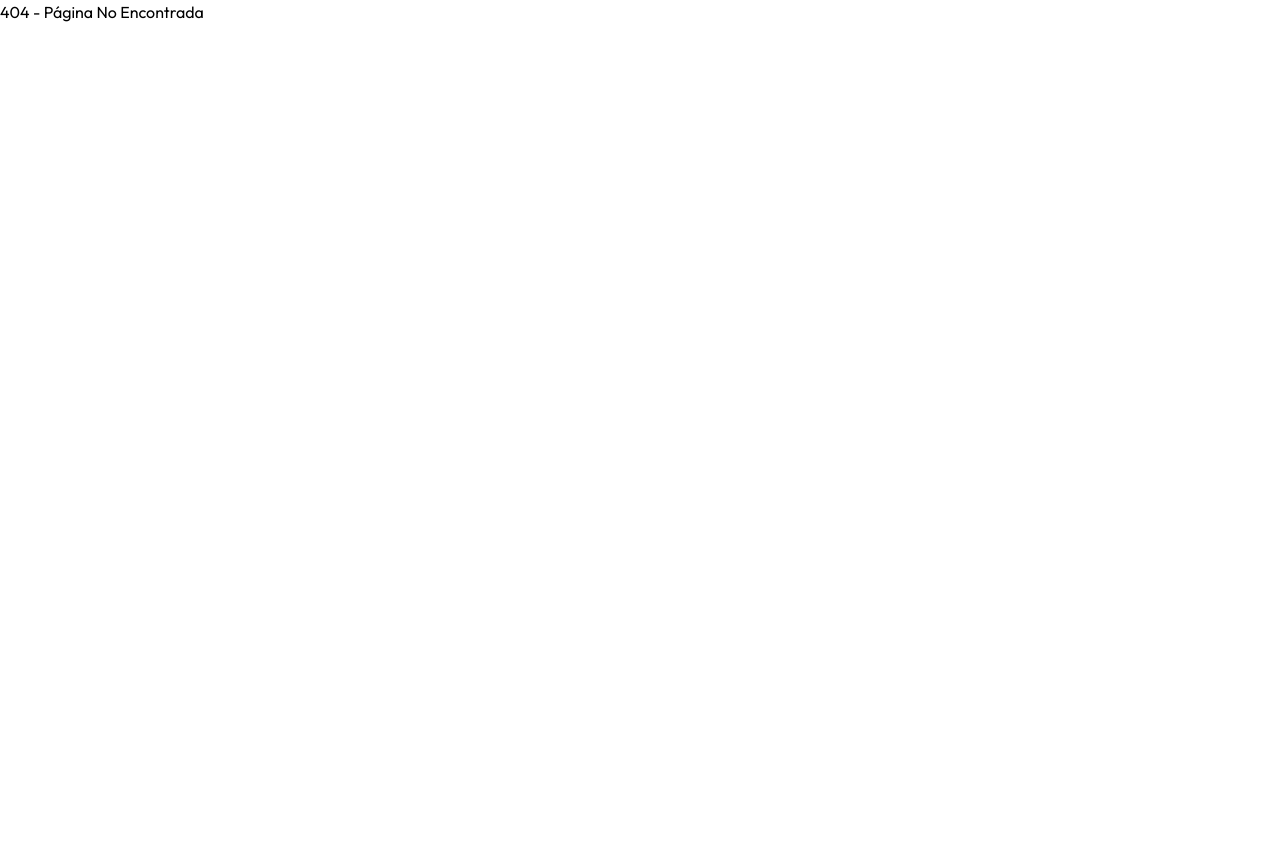
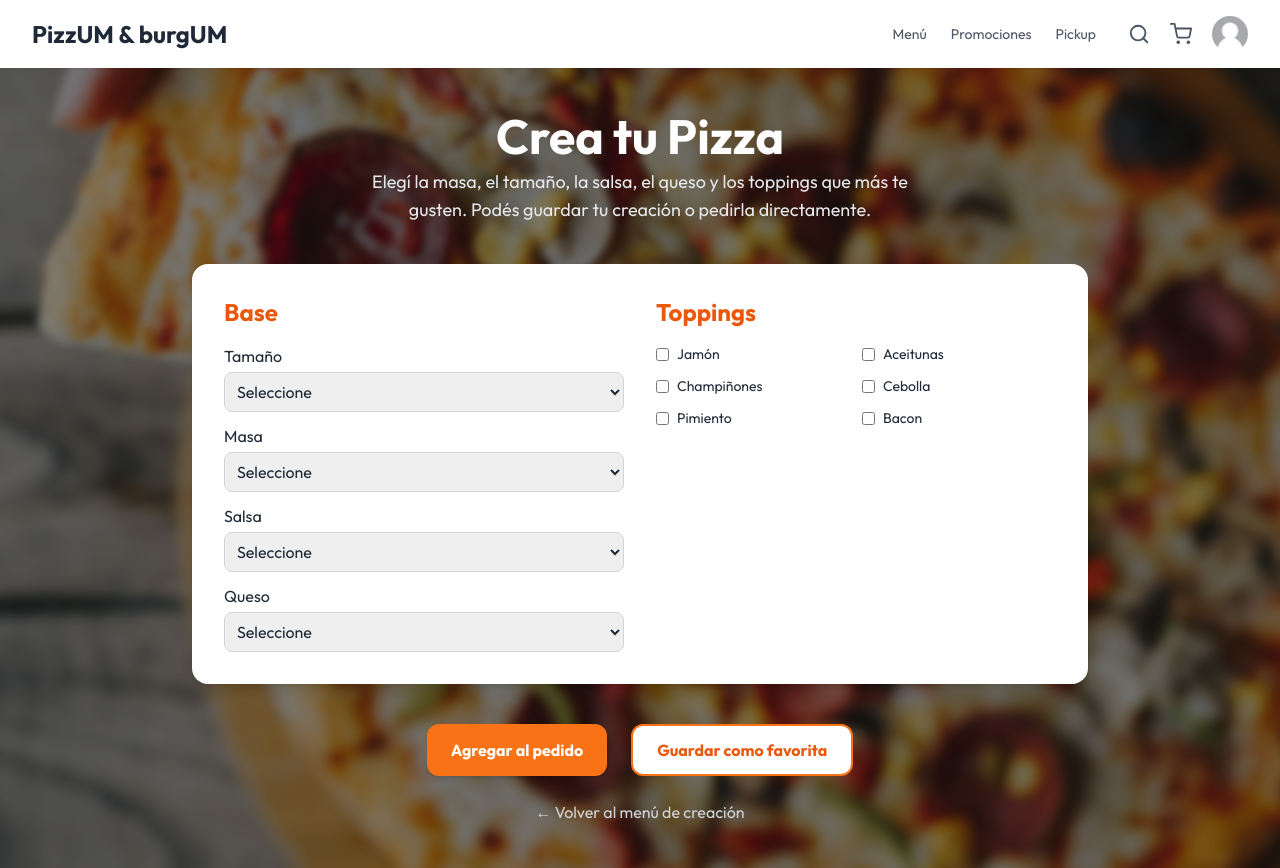
Before and after one commit to J-e-r-o/Kyubit, a React (Vite) app in the folder frontend/: page /createPizza in a window 1280 px wide. Before the commit this address had no page. Before the commit the page ends 800 px from the top, so only its background shows below. Built offline with nearby package versions, Linux system fonts and the light colour scheme.

Commit message:
CreatePizza

```diff
--- a/frontend/src/App.jsx
+++ b/frontend/src/App.jsx
@@ -9,6 +9,7 @@ import HomePage from './pages/HomePage';
 import PestañaCreacion from './pages/PestañaCreacion';
 import Perfil from './pages/Perfil';
 import Carrito from './pages/Carrito';
+import CreatePizza from './pages/createPizza';
 
 // Páginas placeholder para que los links no den 404
 const MenuPage = () => <h1>Página de Menú (Próximamente)</h1>;
@@ -29,6 +30,7 @@ function App() {
 
       {/* 4. Ruta de creación (corregida a /creator para que coincida con tu ActionCard) */}
       <Route path="/creator" element={<PestañaCreacion />} />
+      <Route path="/createPizza" element={<CreatePizza />} />
 
       {/* 5. Rutas de usuario */}
       <Route path="/carrito" element={<Carrito />} />
--- /dev/null
+++ b/frontend/src/pages/CreatePizza.jsx
@@ -0,0 +1,109 @@
+import React from "react";
+import { Link } from "react-router-dom";
+import FotoPizza from "../assets/prueba7.png";
+import HomePageNav from '../components/HomePageNav';
+
+const CrearPizza = () => {
+  return (
+
+    <div className="relative min-h-screen overflow-hidden text-white">
+    <HomePageNav />
+      {/* Imagen de fondo difuminada */}
+      <img
+        src={FotoPizza}
+        alt="Fondo Pizza"
+        className="absolute inset-0 w-full h-full object-cover blur-sm scale-105 z-0"
+      />
+      {/* Capa oscura para contraste */}
+      <div className="absolute inset-0 bg-black/30 z-[1]"></div>
+
+      {/* Contenido principal */}
+      <div className="relative z-10 flex flex-col items-center justify-center min-h-screen px-6 py-10">
+        <h1 className="text-5xl font-bold mb-2">Crea tu Pizza </h1>
+        <p className="text-lg text-gray-200 mb-10 text-center max-w-xl">
+          Elegí la masa, el tamaño, la salsa, el queso y los toppings que más te gusten.
+          Podés guardar tu creación o pedirla directamente.
+        </p>
+
+        {/* Panel de opciones */}
+        <div className="bg-white text-gray-800 rounded-2xl shadow-lg w-full max-w-4xl p-8 grid grid-cols-2 gap-8">
+          {/* Columna izquierda: opciones principales */}
+          <div>
+            <h2 className="text-2xl font-semibold mb-4 text-orange-600">Base</h2>
+            <div className="space-y-3">
+              <label className="block">
+                <span className="font-medium">Tamaño</span>
+                <select className="w-full mt-1 p-2 border border-gray-300 rounded-lg">
+                  <option>Seleccione</option>
+                  <option>Sin</option>
+                  <option>Individual</option>
+                  <option>Mediana</option>
+                  <option>Familiar</option>
+                </select>
+              </label>
+              <label className="block">
+                <span className="font-medium">Masa</span>
+                <select className="w-full mt-1 p-2 border border-gray-300 rounded-lg">
+                  <option>Seleccione</option>
+                  <option>Sin masa</option>
+                  <option>Napolitana</option>
+                  <option>Integral</option>
+                  <option>Sin gluten</option>
+                </select>
+              </label>
+              <label className="block">
+                <span className="font-medium">Salsa</span>
+                <select className="w-full mt-1 p-2 border border-gray-300 rounded-lg">
+                  <option>Seleccione</option>
+                  <option>Sin salsa</option>
+                  <option>Tomate</option>
+                  <option>Pomodoro</option>
+                </select>
+              </label>
+              <label className="block">
+                <span className="font-medium">Queso</span>
+                <select className="w-full mt-1 p-2 border border-gray-300 rounded-lg">
+                  <option>Seleccione</option>
+                  <option>Sin queso</option>
+                  <option>Muzzarella</option>
+                  <option>Roquefort</option>
+                  <option>Cuatro quesos</option>
+                </select>
+              </label>
+            </div>
+          </div>
+
+          {/* Columna derecha: toppings */}
+          <div>
+            <h2 className="text-2xl font-semibold mb-4 text-orange-600">Toppings</h2>
+            <div className="grid grid-cols-2 gap-3 text-sm">
+              {["Jamón", "Aceitunas", "Champiñones", "Cebolla", "Pimiento", "Bacon"].map((topping) => (
+                <label key={topping} className="flex items-center space-x-2">
+                  <input type="checkbox" className="accent-orange-500" />
+                  <span>{topping}</span>
+                </label>
+              ))}
+            </div>
+          </div>
+        </div>
+
+        {/* Botones de acción */}
+        <div className="mt-10 flex space-x-6">
+          <button className="px-6 py-3 bg-orange-500 text-white font-semibold rounded-xl shadow-md hover:bg-orange-600 hover:scale-105 transition-all">
+            Agregar al pedido
+          </button>
+          <button className="px-6 py-3 bg-white text-orange-600 border-2 border-orange-500 font-semibold rounded-xl hover:bg-orange-50 hover:scale-105 transition-all">
+            Guardar como favorita
+          </button>
+        </div>
+
+        {/* Volver */}
+        <Link to="/creator" className="mt-6 text-gray-300 hover:text-orange-400 transition-colors">
+          ← Volver al menú de creación
+        </Link>
+      </div>
+    </div>
+  );
+};
+
+export default CrearPizza;
```
Also changed, not shown: 1 other file (tests, documents, lock files or other folders).
